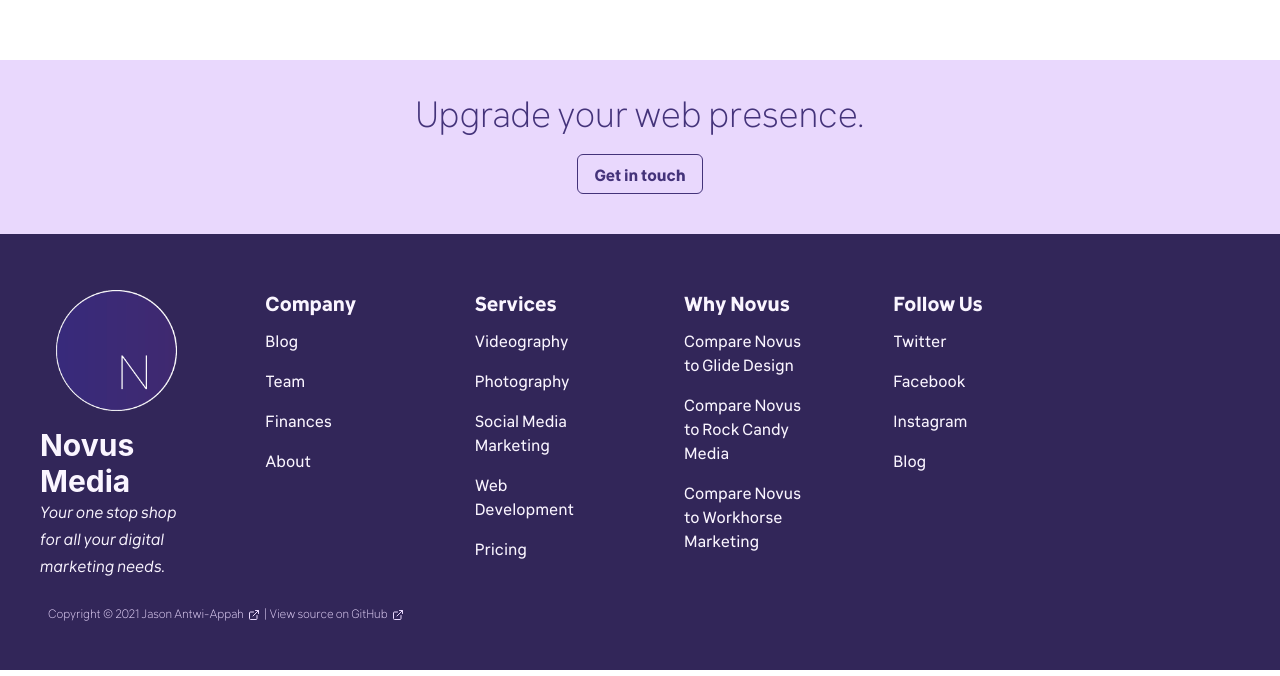
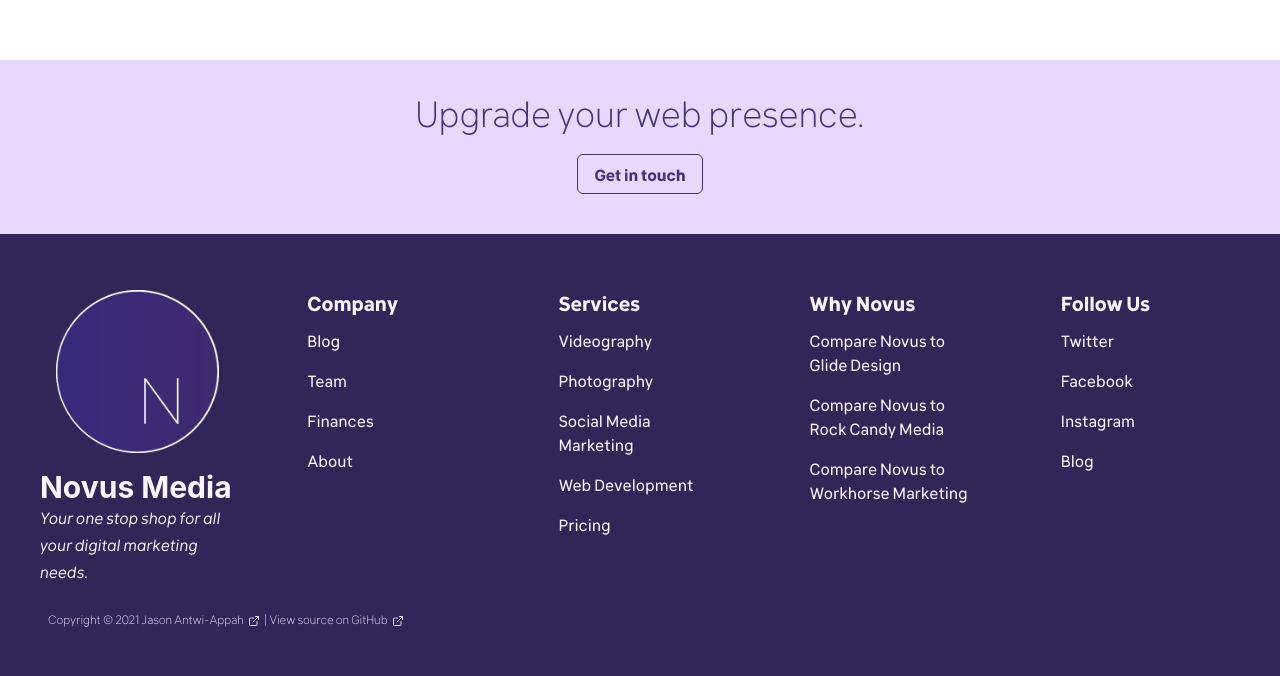
Before and after one commit to jasonappah/novus-media, a Next.js app: page / in a window 1280 px wide. Shown: the part 516-1192 px from the top of the page. Built offline with nearby package versions, Linux system fonts and the light colour scheme.

Commit message:
style: format code

```diff
--- a/pages/index.js
+++ b/pages/index.js
@@ -28,7 +28,7 @@
 function Footer() {
 	return (
 		<Box bg="purple.900" p={8}>
-			<SimpleGrid columns={{ sm: 1, md: 3, lg: 6 }} spacing={10}>
+			<SimpleGrid columns={{ sm: 1, md: 3, lg: 5 }} spacing={10}>
 				<Box color="purple.50" p={2}>
 					<Image
 						p={4}
@@ -119,7 +119,7 @@
 	const { links, title } = props
 	return (
 		<Box p={4} color="purple.50">
-			<Heading p={padding} size="md"  fontFamily="Klima">
+			<Heading p={padding} size="md" fontFamily="Klima">
 				{title}
 			</Heading>
 			{links.map((link) =>
@@ -137,7 +137,11 @@
 
 function FooterItem(props) {
 	const { padding, text } = props
-	return <Text fontWeight="500" p={padding}>{text}</Text>
+	return (
+		<Text fontWeight="500" p={padding}>
+			{text}
+		</Text>
+	)
 }
 
 function Jumbotron() {
```
